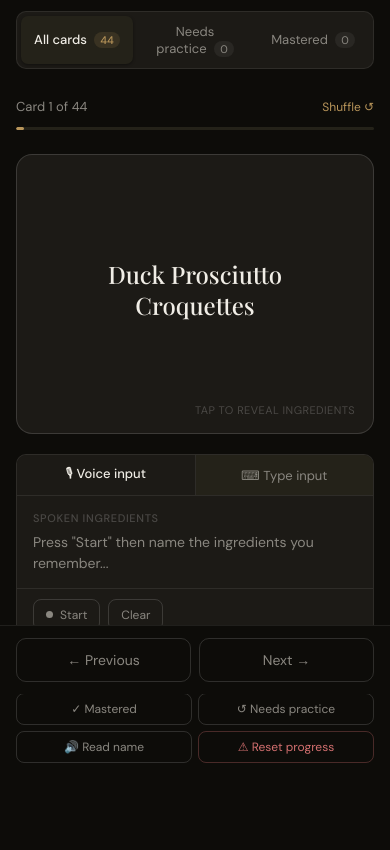
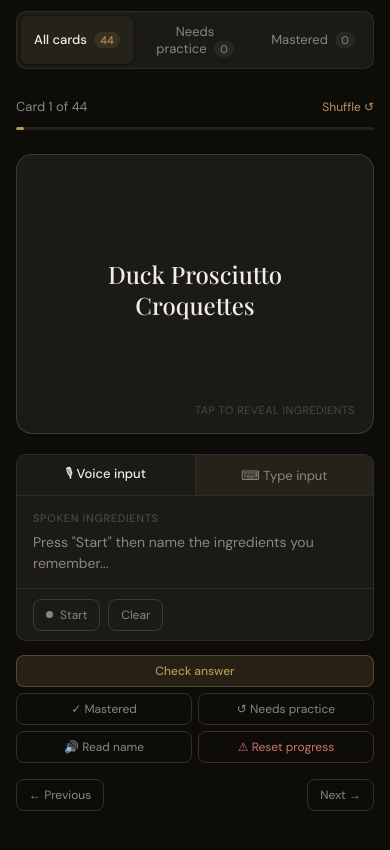
Before and after one commit to mejia-b/menu-trainer, a plain HTML site: page index.html in a window 390 px wide. Shown: the part 134-984 px from the top of the page. Drawn offline with nearby package versions, Linux system fonts and the light colour scheme.

Commit message:
Update previous and next buttons

```diff
--- a/index.html
+++ b/index.html
@@ -151,30 +151,10 @@
     .dish-name { font-size: 1.5rem; }
     header { padding: 0.75rem 1rem; }
     .header-stats { display: none; }
-    .container { padding: 1.25rem 1rem 6rem; }
+    .container { padding: 1.25rem 1rem; }
     .btn { padding: 7px 12px; font-size: 12px; }
     .controls-row { display: grid; grid-template-columns: 1fr 1fr; gap: 6px; }
     .controls-row .btn-accent { grid-column: span 2; }
-    .nav-row {
-      position: fixed;
-      bottom: 0;
-      left: 0;
-      right: 0;
-      padding: 0.75rem 1rem;
-      background: var(--bg);
-      border-top: 1px solid var(--border);
-      z-index: 100;
-      display: flex;
-      gap: 8px;
-    }
-    .nav-row .btn {
-      flex: 1;
-      padding: 12px;
-      font-size: 14px;
-      text-align: center;
-      border-radius: 10px;
-    }
-    .reset-row { display: none; }
   }
 
   body.light {
```
